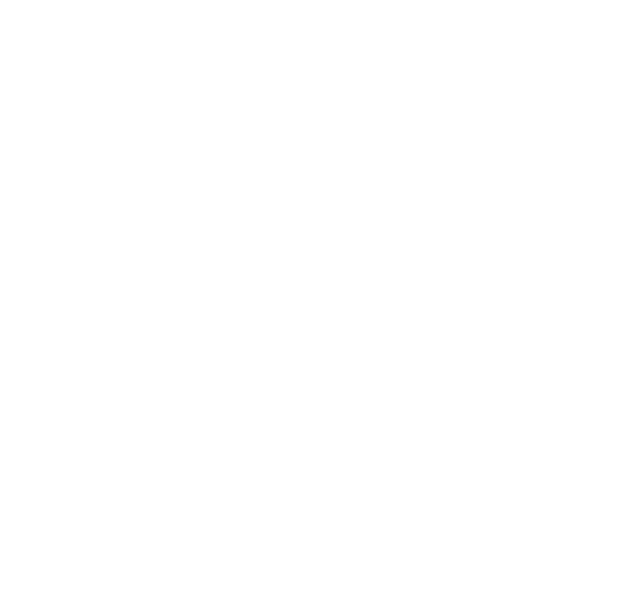
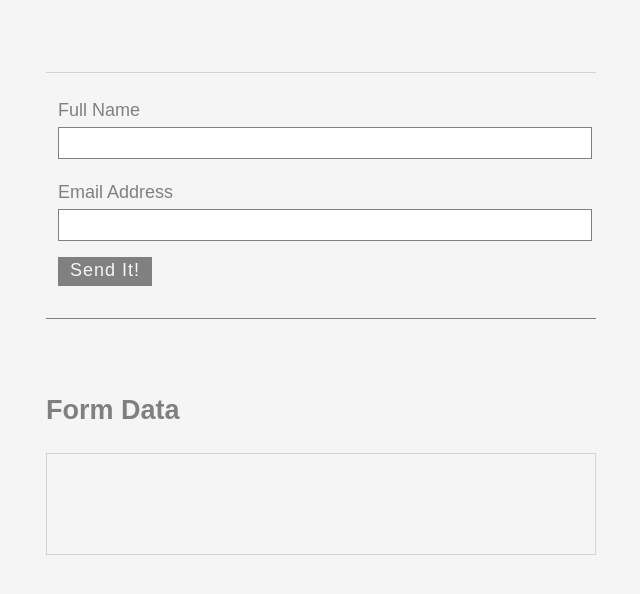
Before and after one commit to Kyle2099/FormJS, a plain HTML site: page index.html in a window 1280 px wide. Shown: the whole page, without its empty margins (319-959 px from the left). Drawn offline with Linux system fonts and the light colour scheme.

Commit message:
created form using html, CSS, JS

```diff
--- a/index.html
+++ b/index.html
@@ -3,11 +3,29 @@
 <head>
   <meta charset='utf-8'>
   <meta http-equiv='X-UA-Compatible' content='IE=edge'>
-  <title>Forms</title>
+  <title>Form</title>
   <meta name='viewport' content='width=device-width, initial-scale=1'>
   <link rel='stylesheet' type='text/css' media='screen' href='main.css'>
 </head>
 <header>
+    <section class="form-test">
+      <form>
+        <div class="input-group">
+          <label for="name">Full Name</label>
+          <input id="name" name="name" type="text"/>
+        </div>
+
+        <div class="input-group">
+          <label for="email">Email Address</label>
+          <input id="email" name="email" type="email"/>
+        </div>
+        <button type="submit">Send It!</button>
+      </form>
+    </section>
+<div class="formResults">
+  <h2>Form Data</h2>
+  <pre></pre>
+</div>
 
 </header>
 <script src='main.js'></script>
--- a/main.css
+++ b/main.css
@@ -0,0 +1,66 @@
+body {
+  background: whitesmoke;
+  color: gray;
+  font-family: Arial;
+  font-size: 18px;
+  line-height: 1.45;
+}
+
+
+.form-test,
+.formResults {
+  width: 807px;
+  max-width: 550px;
+  margin: 72px auto;
+}
+
+.formResults pre {
+  margin-top: 12px;
+  padding: 50px 12px;
+  background: whitesmoke;
+  border: 1px solid lightgrey;
+  overflow-x: scroll;
+}
+
+.form-test form {
+  position: relative;
+  display: block;
+  margin: 0;
+  padding: 12px 0 2rem;
+  border-top: 1px solid lightgray;
+  border-bottom: 1px solid gray;
+  overflow: hidden;
+}
+
+.input-group {
+  margin-top: 4px;
+  padding: 8px 12px;
+}
+
+
+.form-test input,
+.form-test select,
+.form-test textarea{
+  display: block;
+  margin-top: 4px;
+  padding: 8px 3px;
+  border: 1px solid gray;
+  width: 100%;
+  font-family: Arial;
+  font-size: 12px;
+  transition: 150ms border-color linear;
+}
+
+
+.form-test button {
+  display: block;
+  margin: 8px 12px 0;
+  padding: 0 12px 2px;
+  background-color: gray;
+  border: 0;
+  color: whitesmoke;
+  font-family: Arial;
+  font-size: 100%;
+  letter-spacing: 1px;
+  line-height: 1.5;
+}
--- a/main.js
+++ b/main.js
@@ -0,0 +1,13 @@
+function handleFormSubmit(event) {
+  event.preventDefault();
+
+  const Data = new FormData(event.target);
+
+  const formJSON = Object.fromEntries(Data.entries());
+
+  const results = document.querySelector('.formResults pre');
+  results.innerText = JSON.stringify(formJSON, null, 2);
+}
+
+const form = document.querySelector('.form-test');
+form.addEventListener('submit', handleFormSubmit);
```
Also changed, not shown: 1 other file.
